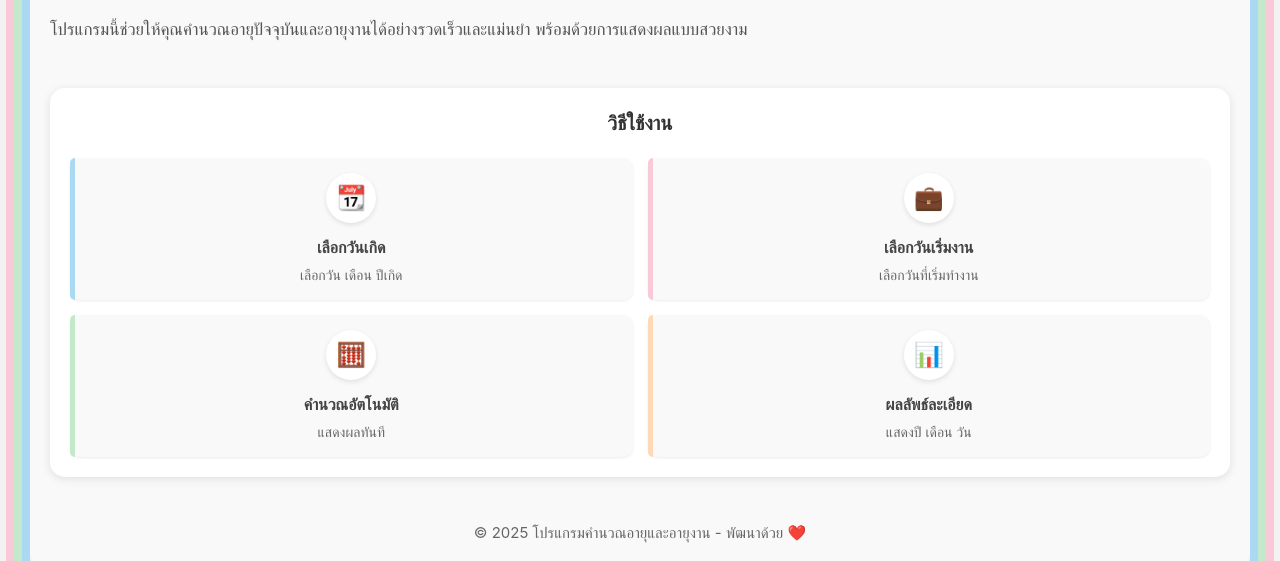
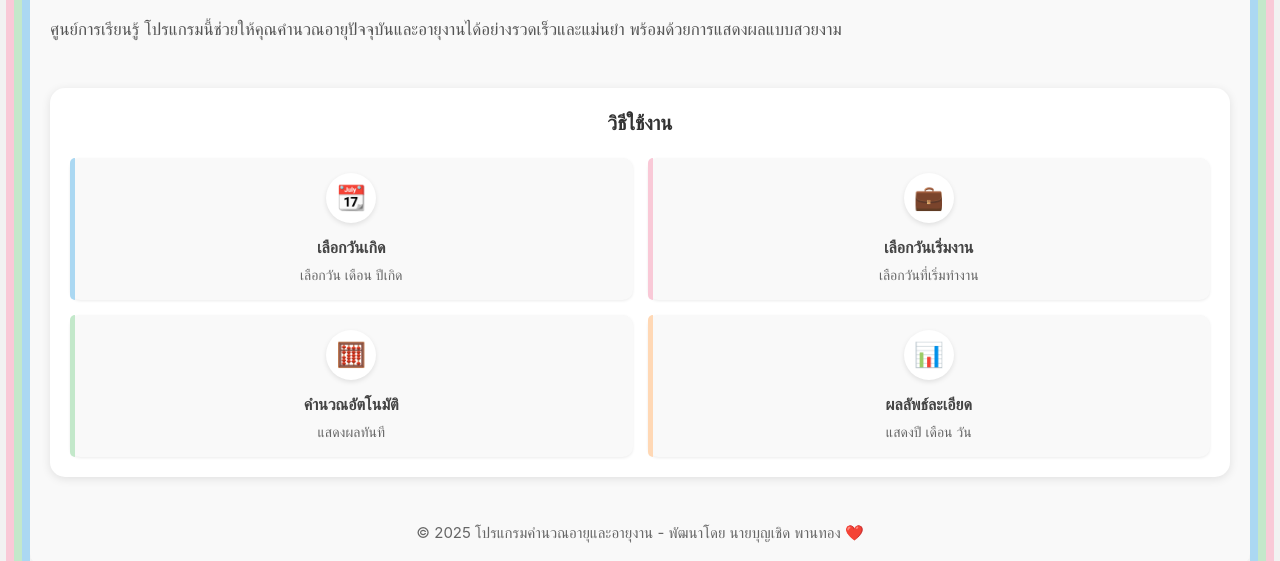
Before and after one commit to boonshirt/boonchirdage, a plain HTML site: page index.html in a window 1280 px wide. Shown: the part 170-731 px from the top of the page. Drawn offline with Linux system fonts and the light colour scheme.

Commit message:
Update index.html

```diff
--- a/index.html
+++ b/index.html
@@ -39,7 +39,7 @@
             <div class="page homepage active" id="page-home">
                 <h1 class="app-title">โปรแกรมคำนวณอายุและอายุงาน</h1>
                 <p class="app-description">
-                    โปรแกรมนี้ช่วยให้คุณคำนวณอายุปัจจุบันและอายุงานได้อย่างรวดเร็วและแม่นยำ พร้อมด้วยการแสดงผลแบบสวยงาม
+                    ศูนย์การเรียนรู้ โปรแกรมนี้ช่วยให้คุณคำนวณอายุปัจจุบันและอายุงานได้อย่างรวดเร็วและแม่นยำ พร้อมด้วยการแสดงผลแบบสวยงาม
                 </p>
 
                 <!-- Infographic Section -->
@@ -69,7 +69,7 @@
                     </div>
                 </div>
 
-                <p class="copyright">© 2025 โปรแกรมคำนวณอายุและอายุงาน - พัฒนาด้วย ❤️</p>
+                <p class="copyright">© 2025 โปรแกรมคำนวณอายุและอายุงาน - พัฒนาโดย นายบุญเชิด พานทอง ❤️</p>
             </div>
 
             <!-- หน้ากรอกข้อมูล -->
```
